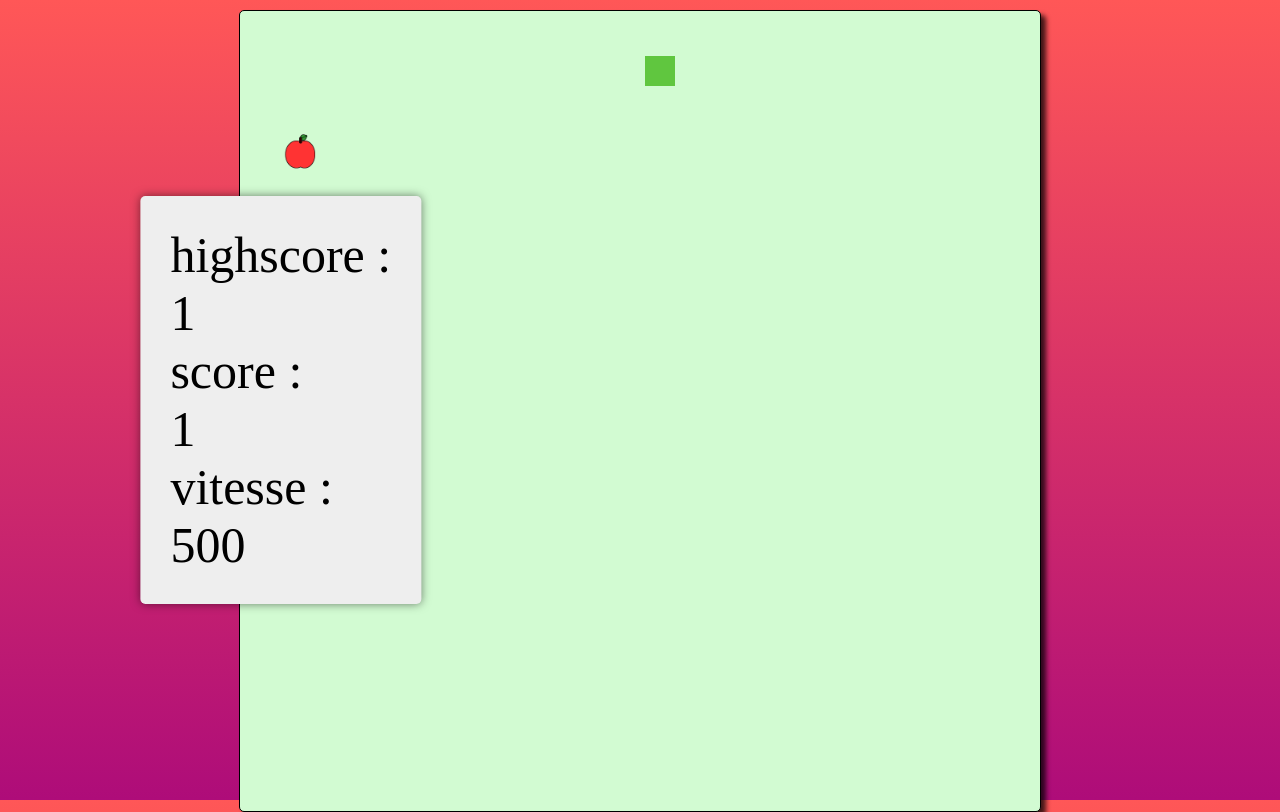
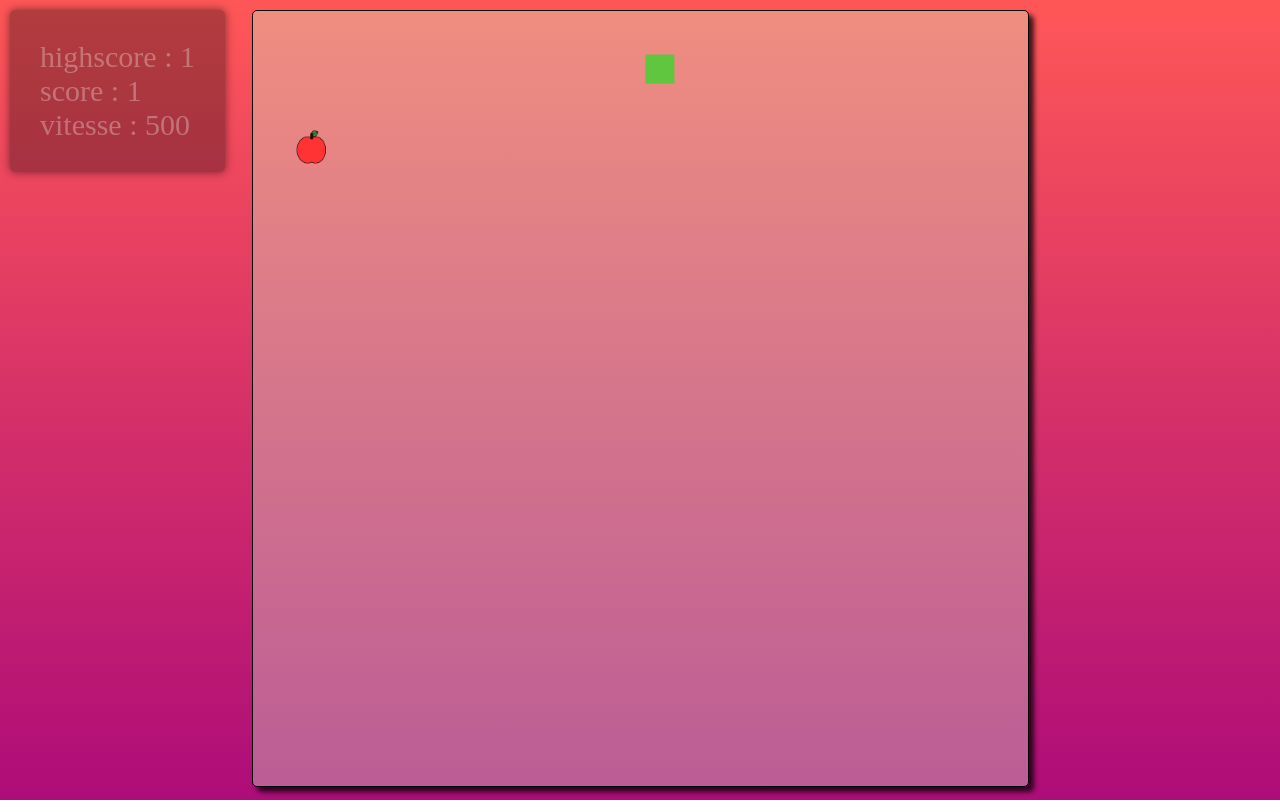
Before and after one commit to Willy-tec/Snake, a website with bundled scripts: page index.html in a window 1280 px wide. Built offline with nearby package versions, Linux system fonts and the light colour scheme.

Commit message:
new commit x)

```diff
--- a/index.html
+++ b/index.html
@@ -12,9 +12,9 @@
 
 <body>
     <div class="info">
-        highscore : <div class="highscore">0</div>
-        score : <div class="score">1</div>
-        vitesse : <div class="vitesse">1.00</div>
+        <div> highscore : <span class="highscore">0</span></div>
+        <div>score : <span class="score">1</span></div>
+        <div>vitesse : <span class="vitesse">1.00</span></div>
     </div>
     <div class="app"></div>
     <script src="src/script/index.js" type="module"></script>
--- a/src/css/style.sass
+++ b/src/css/style.sass
@@ -6,16 +6,19 @@ html
     background: linear-gradient(rgb(255, 87, 87), rgb(174, 12, 121))
     height: 100vh
 body
-    font-size: 5rem
+    font-size: 3rem
 .info
     position: absolute
-    top: 50%
-    left: 0
-    transform: translateX(50%) translateY(-50%)
+    display: flex
+    flex-direction: column
+    top: 1rem
+    left: 1rem
     border-radius: .5rem
-    background-color: #eee
+    background-color: rgba(0, 0, 0, .3)
     padding: 3rem
     box-shadow: 0 0 10px rgba(0, 0, 0, .5)
+    color: rgba(255, 255, 255, .3)
+
 .app
     font-size: 20rem
     margin: 1rem
@@ -26,6 +29,6 @@ body
 canvas
     border: .1rem solid black
     border-radius: .5rem
-    background: #d2fbd2
+    background: #d2fbd255
     box-shadow: .5rem .5rem .5rem rgba(0,0,0, .75 )
     stroke-linecap: "round"
--- a/src/script/index.js
+++ b/src/script/index.js
@@ -100,7 +100,10 @@ function newGame()
     cancelAnimationFrame(jeu)
     jeu = requestAnimationFrame(game)
     doc.innerHTML = ""
-    dessin = new OwnCanvas({div: doc})
+    let size =Math.min(window.innerWidth, window.innerHeight) -25
+
+
+    dessin = new OwnCanvas({div: doc, width:size, height:size})
     serpent  = new Serpent(dessin.getMax())
     pomme = new Pomme(dessin.getMax())
 
@@ -112,3 +115,4 @@ function newGame()
     printInfo()
 }
 newGame()
+window.onresize = newGame
--- a/src/script/object/OwnCanvas.js
+++ b/src/script/object/OwnCanvas.js
@@ -1,15 +1,4 @@
 const WIDTH = 800, HEIGHT = 800, POMME_W = 20, POMME_H= 20, POMME_COLOR = "red", SNAKE_HEAD_COLOR= "#60C63F", SNAKE_TAIL_COLOR= "#8CC63F", SNAKE_WIDTH = 20
-
-class FindTrueCoord
-{
-    constructor(width, height)
-    {
-        this.width = width;
-        this.height = height;
-    }
-
-}
-
 
 class OwnCanvas{
 
@@ -26,7 +15,6 @@ class OwnCanvas{
         this.height = height
         this.nbCaseX = nbCaseX
         this.nbCaseY = nbCaseY
-        this.find = new FindTrueCoord(this.width, this.height)
     }
 
     drawPomme(coord, pomme){
@@ -42,7 +30,6 @@ class OwnCanvas{
         let ctx = this.ctx;
         let x = (this.stepX / 4).toFixed(2);
         let padX = (x / 2).toFixed(2);
-        let f = this.find;
         ctx.fillStyle = SNAKE_HEAD_COLOR
         ctx.strokeStyle = SNAKE_TAIL_COLOR
 
@@ -51,10 +38,7 @@ class OwnCanvas{
         ctx.beginPath();
         ctx.moveTo(arr[0].x*this.stepX+this.stepX/2, arr[0].y*this.stepY+this.stepY/2)
         arr.forEach((element, index) => {
-            /*             if(index === 0){ ctx.fillRect(element.x*this.stepX, element.y*this.stepY, this.stepX, this.stepY )}
-            else ctx.fillRect(((element.x*this.stepX)+(+padX)), ((element.y*this.stepY)+(+padX)), this.stepX-x, this.stepY-x ) */
             ctx.lineTo(element.x*this.stepX+this.stepX/2, element.y*this.stepY+this.stepY/2)
-            //ctx.fillRect(element.x*this.stepX, element.y*this.stepY, this.stepX, this.stepY )
         });
         ctx.stroke();
         ctx.fillRect(((arr[0].x * this.stepX) + (+padX)), ((arr[0].y * this.stepY) + (+padX)), this.stepX - x, this.stepY - x)
```
Also changed, not shown: src/css/style.css, 1 other file.
